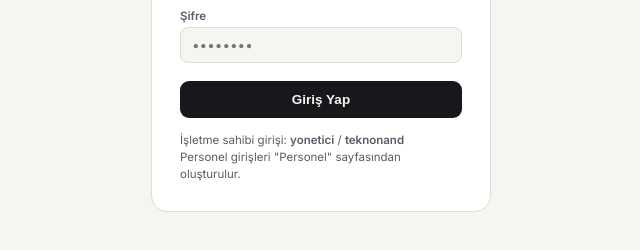
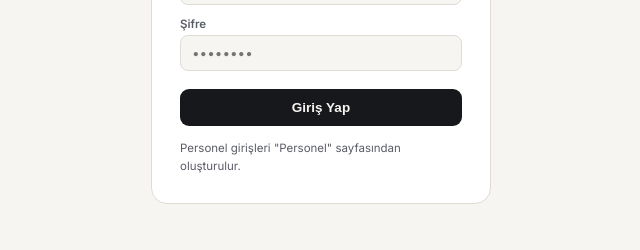
Before and after one commit to teknonand-ux/teknonand-sistem, a plain HTML site: page yonetici-paneli.html in a window 1280 px wide. Shown: the part 368-618 px from the top of the page, without its empty margins (319-959 px from the left). Drawn offline with Linux system fonts and the light colour scheme.

Commit message:
Guvenlik: giris ekranindaki varsayilan yonetici sifresi ipucu kaldirildi
Login sayfasi "yonetici/teknonand" varsayilan kimlik bilgilerini acikca
gosteriyordu. Sifre zaten degistirilmis (test edildi, artik calismiyor)
ama depo public oldugu icin bu ipucunun orada durmasi gereksiz bir iz --
kaldirildi.

Co-Authored-By: Claude Sonnet 5 <noreply@anthropic.com>

```diff
--- a/yonetici-paneli.html
+++ b/yonetici-paneli.html
@@ -290,7 +290,7 @@
     <div class="field"><label>Şifre</label><input id="login-password" type="password" placeholder="••••••••"></div>
     <button class="primary" style="width:100%;" onclick="doLogin()">Giriş Yap</button>
     <div class="login-error" id="loginError">Kullanıcı adı veya şifre hatalı.</div>
-    <div class="login-hint">İşletme sahibi girişi: <b>yonetici</b> / <b>teknonand</b><br>Personel girişleri "Personel" sayfasından oluşturulur.</div>
+    <div class="login-hint">Personel girişleri "Personel" sayfasından oluşturulur.</div>
   </div>
 </div>
 
```
